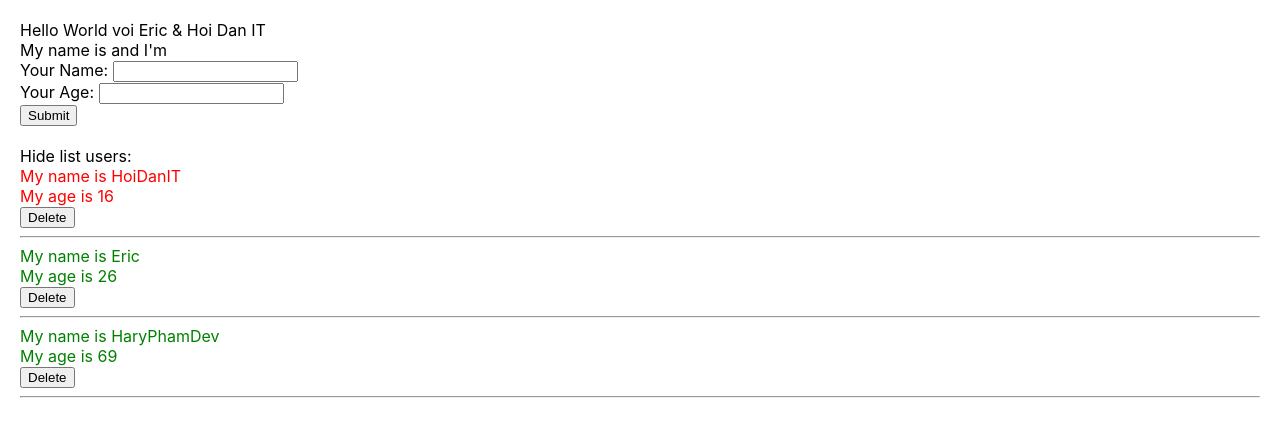
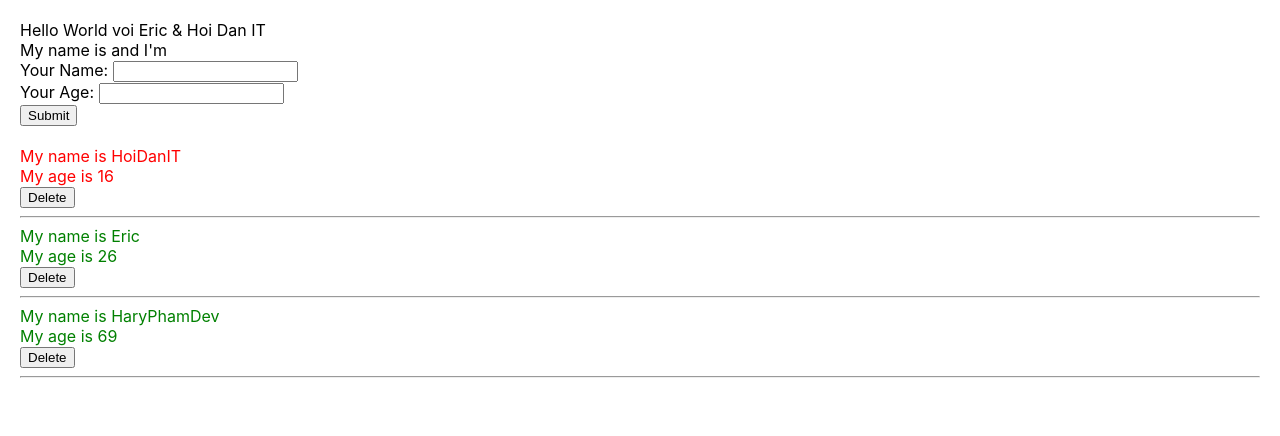
Before and after one commit to DHoangAnh/test-demo-react, a React (Create React App) app: page / in a window 1280 px wide. Shown: the top 436 px of the page. Built offline with nearby package versions, Linux system fonts and the light colour scheme.

Commit message:
video 34

```diff
--- a/src/components/DisplayInfor.js
+++ b/src/components/DisplayInfor.js
@@ -1,57 +1,51 @@
 import React from "react";
 import './DisplayInfor.scss';
 import logo from './../logo.svg';
+// stateless
+// class DisplayInfor extends React.Component {
+//     render() {
+//         console.log('>>> call me render');
+//         // destructuring array/object
+//         const { listUsers } = this.props;
+//         // props => properties
 
-class DisplayInfor extends React.Component {
-    constructor(props) {
-        console.log('>>> call constructor: 1');
-        super(props);
-        // babel compiler
-        this.state = {
-            isShowListUser: true
-        }
-    }
+//         // template + logic js
+//         return(
+//             <div className="display-infor-container">
 
-    componentDidMount() {
-        console.log('>>> call me component did mount');
-        setTimeout(() => {
-            document.title = 'Hoi Dan IT && Eric';
-        }, 3000);
-    }
+//                 {
+//                     true &&
+//                     <>
+//                         { listUsers.map((user) => {
 
-    componentDidUpdate(prevProps, prevState, snapshot) {
-        console.log('>>> call me component did update', this.props, prevProps);
-        if (this.props.listUsers !== prevProps.listUsers) {
-            if (this.props.listUsers.length === 5) {
-                alert('You got 5 user');
-            }
-        }
-    }
+//                             return(
+//                                 <div key={user.id} className={+user.age > 18 ? "green" : "red"}>
+//                                     <div>
+//                                         <div>My name is {user.name}</div>
+//                                         <div>My age is {user.age}</div>
+//                                     </div>
+//                                     <div>
+//                                         <button onClick={() => {this.props.handleDeleteNewUser(user.id)}}>Delete</button>
+//                                     </div>
+//                                     <hr />
+//                                 </div>
+//                             );
+//                         })}
+//                     </>
+//                 }
+//             </div>
+//         );
+//     };
+// }
 
-    handleShowHide = () => {
-        this.setState({
-            isShowListUser: !this.state.isShowListUser
-        })
-    }
+const DisplayInfor = (props) => {
+    const { listUsers } = props;
 
-    render() {
-        console.log('>>> call me render');
-        // destructuring array/object
-        const { listUsers } = this.props;
-        // props => properties
-
-        // template + logic js
     return(
         <div className="display-infor-container">
-                {/* <img src={logo} /> */}
-                <div>
-                    <span onClick={() => {this.handleShowHide()}}>
-                        {this.state.isShowListUser === true ? "Hide list users:" : "Show list users:"}
-                    </span>
-                </div>
 
             {
-                    this.state.isShowListUser &&
+                true &&
                 <>
                     { listUsers.map((user) => {
 
@@ -62,7 +56,7 @@
                                     <div>My age is {user.age}</div>
                                 </div>
                                 <div>
-                                        <button onClick={() => {this.props.handleDeleteNewUser(user.id)}}>Delete</button>
+                                    <button onClick={() => props.handleDeleteNewUser(user.id)}>Delete</button>
                                 </div>
                                 <hr />
                             </div>
@@ -73,6 +67,5 @@
         </div>
     );
 };
-}
 
 export default DisplayInfor;
```
Lines whose indentation alone changed are shown as unchanged.
